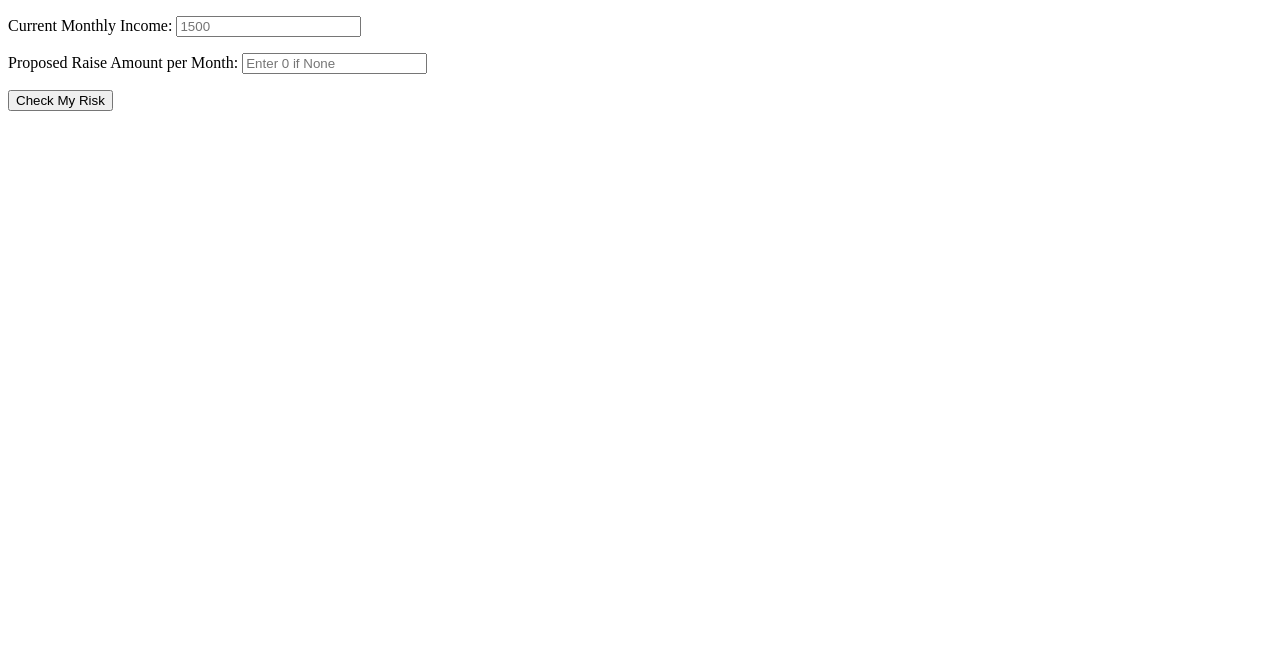
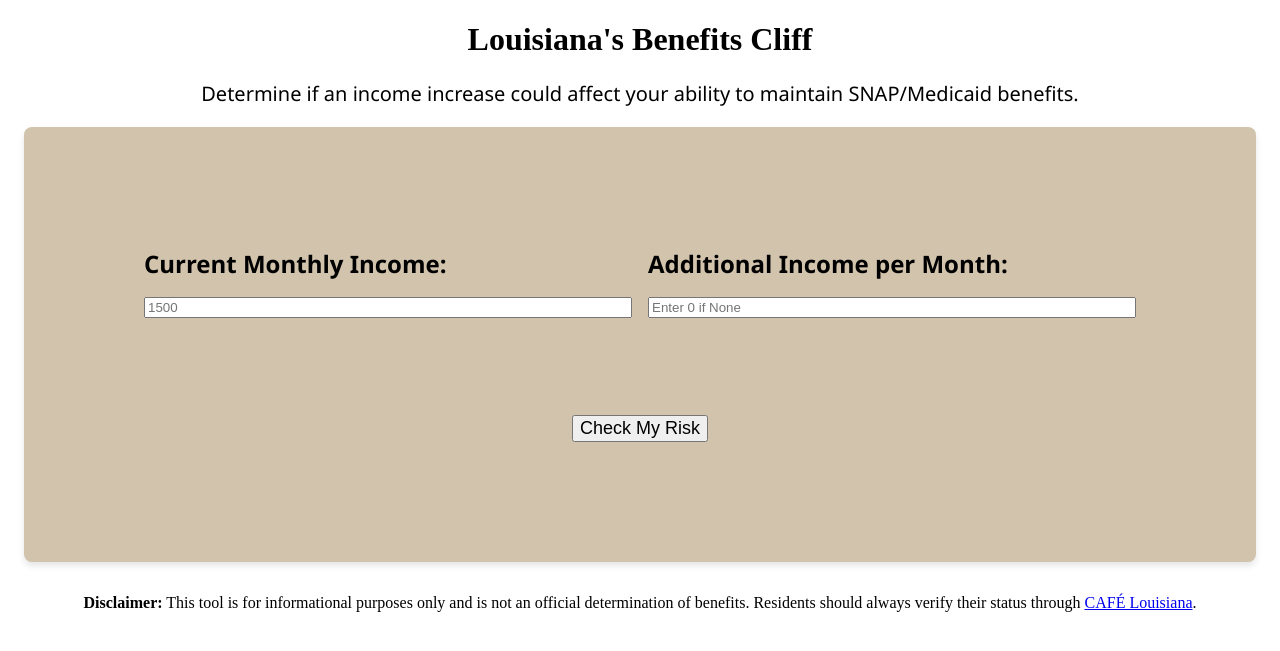
Before and after one commit to terrell-universe/Cliff-Project, a Flask app: page / in a window 1280 px wide. Shown: the top 651 px of the page. Run offline with Flask 3, Linux system fonts and the light colour scheme.

Commit message:
added stylesheet

```diff
--- a/cliff_project/templates/index.html
+++ b/cliff_project/templates/index.html
@@ -3,21 +3,35 @@
 <head>
     <meta charset="UTF-8">
     <meta name="viewport" content="width=device-width, initial-scale=1.0">
-    <title>Cliff</title>
+    <title>Benefits Cliff | Louisiana</title>
+    <link rel=stylesheet href="styles.css">
 </head>
 <body>
+<header>
+    <h1>Louisiana's Benefits Cliff</h1>
+    <p>Determine if an income increase could affect your ability to maintain SNAP/Medicaid benefits.</p>
+</header>
     <form method="POST">
+        <div>
         <p>
             <label for="income">Current Monthly Income:</label>
             <input type="number" step="0.01" name="income" id="income" placeholder="1500" required>
         </p>
+        </div>
+        <div>
         <p>
-            <label for="raise">Proposed Raise Amount per Month:</label>
+            <label for="raise">Additional Income per Month:</label>
             <input type="number" step="0.01" name="raise" id="raise" placeholder="Enter 0 if None" required>
         </p>
+        </div>
+        <div>
         <p>
-            <input type="submit" value="Check My Risk">
+            <input id="button" type="submit" value="Check My Risk">
         </p>
+        </div>
     </form>
+<footer>
+    <p><strong>Disclaimer:</strong> This tool is for informational purposes only and is not an official determination of benefits. Residents should always verify their status through <a href="https://www.dcfs.louisiana.gov/" target="_blank">CAFÉ Louisiana</a>.</p>
+</footer>
 </body>
 </html>
--- /dev/null
+++ b/cliff_project/templates/styles.css
@@ -0,0 +1,54 @@
+form {
+    border-radius: 8px;
+    box-shadow: 0 4px 6px rgba(0,0,0,0.1);
+    padding: 5em;
+    background-color: rgb(210, 195, 172);
+    display: flex;
+    flex-wrap: wrap;
+    justify-content: center;
+    gap: 1rem;
+    margin: 1rem;
+    font-family: 'Segoe UI', Tahoma, Geneva, Verdana, sans-serif;
+    font-size: 1.5rem;
+    font-weight: bold;
+    align-items: stretch;
+}
+form > div {
+    flex: 1 1 320px;
+    min-width: 260px;
+}
+form > div:last-child {
+    flex: 1 1 100%;
+    display: flex;
+    justify-content: center;
+}
+form p {
+    margin: 0;
+}
+label {
+    display: block;
+    margin-bottom: 0.4rem;
+}
+input {
+    width: 100%;
+    box-sizing: border-box;
+}
+header h1 {
+    display: flex;
+    justify-content: center;
+}
+header p {
+    font-size: 1.25rem;
+    display: flex;
+    justify-content: center;
+    font-family: 'Segoe UI', Tahoma, Geneva, Verdana, sans-serif;
+}
+#button {
+   font-size: large;
+   display: flex;
+   margin-top: 5rem;
+}
+footer {
+    display: flex;
+    justify-content: center;
+}
```
